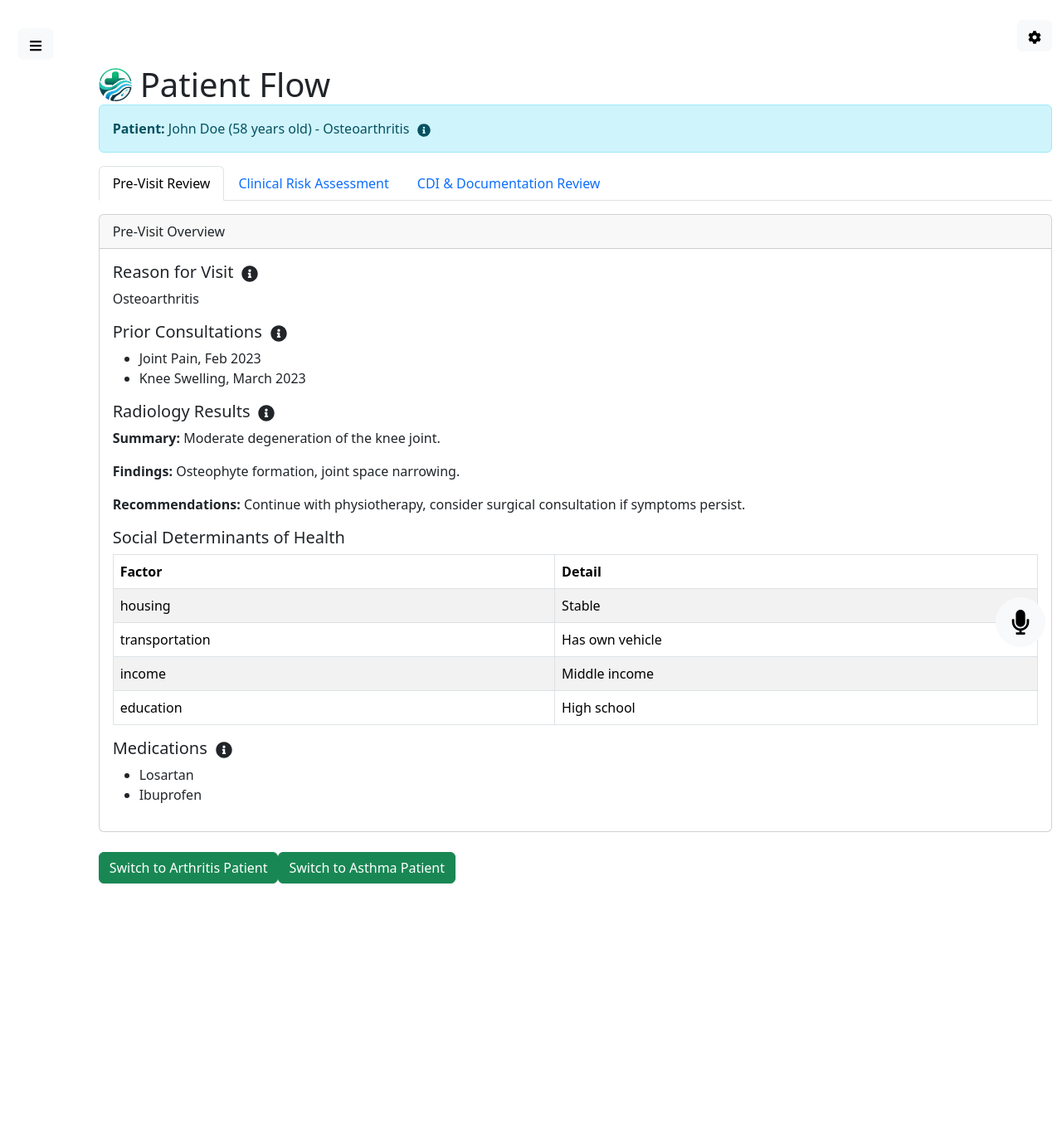
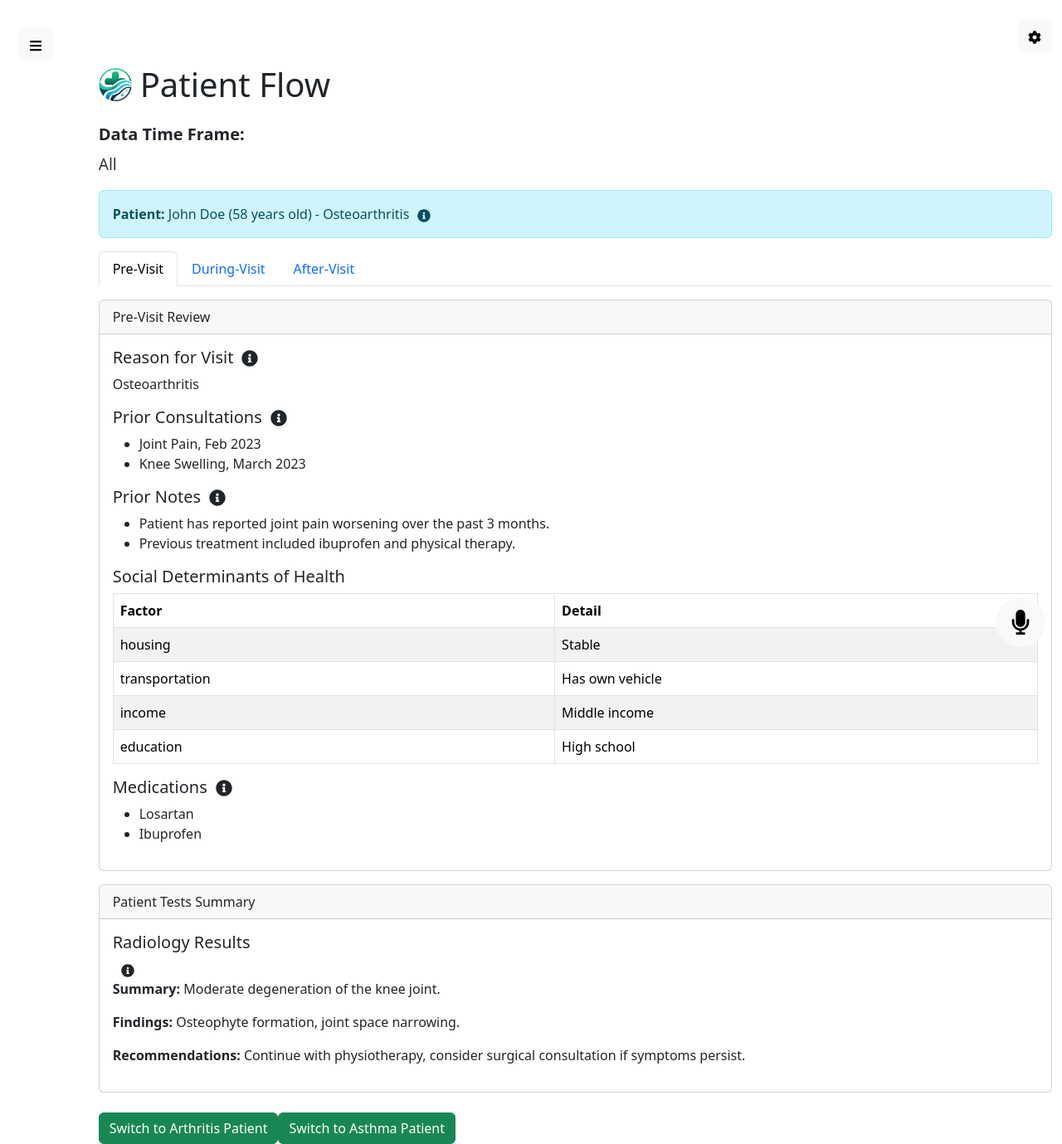
Before and after one commit to shyambhagwat12/patient-care-insights, a React (Create React App) app: page / in a window 1280 px wide. Shown: the whole page at 83% size. Before the commit the page ends 1065 px from the top, so only its background shows below. Built offline with nearby package versions, Linux system fonts and the light colour scheme.

Commit message:
Updated code

```diff
--- a/src/App.js
+++ b/src/App.js
@@ -9,8 +9,9 @@ import ReferenceModal from "./modals/ReferenceModal";
 import SettingsModal from "./modals/SettingsModal";
 import RuleModal from "./modals/RuleModal";
 import ContextModal from "./modals/ContextModal";
+import DurationModal from "./modals/DurationModal";
 import Dictation from "./Dictation";
-import BrandLabel from "./BrandLabel";  // Import the new BrandLabel component
+import BrandLabel from "./BrandLabel";
 import { patients, clinicalInsights, referenceData } from "./data";
 
 function App() {
@@ -20,6 +21,8 @@ function App() {
   const [showSettingsModal, setShowSettingsModal] = useState(false);
   const [showRuleModal, setShowRuleModal] = useState(false);
   const [showContextModal, setShowContextModal] = useState(false);
+  const [showDurationModal, setShowDurationModal] = useState(false);
+  const [timeFrame, setTimeFrame] = useState("All");
   const [showDictation, setShowDictation] = useState(false);
   const [sidebarExpanded, setSidebarExpanded] = useState(false);
 
@@ -31,14 +34,20 @@ function App() {
     setShowReferenceModal(true);
   };
 
+  const handleDurationSubmit = (selectedTimeFrame) => {
+    setTimeFrame(selectedTimeFrame);
+    setShowDurationModal(false);
+  };
+
   return (
     <div className="container-fluid mt-4">
       <div className="row">
-        <Sidebar
+                <Sidebar
           expanded={sidebarExpanded}
           setExpanded={setSidebarExpanded}
           setShowRuleModal={setShowRuleModal}
           setShowContextModal={setShowContextModal}
+          setShowDurationModal={setShowDurationModal}
         />
         <div className={`col-md-${sidebarExpanded ? 9 : 11}`} style={{ transition: "all 0.3s ease" }}>
           <div className="d-flex justify-content-end mb-3">
@@ -47,18 +56,27 @@ function App() {
             </Button>
           </div>
 
-          {/* Replace the "Patient Care Insights" text with the new BrandLabel component */}
-          <BrandLabel />
+                    <BrandLabel />
 
-          <PatientDetails patient={patient} referenceData={referenceData} handleReferenceClick={handleReferenceClick} />
+                    <div className="time-frame-section mt-4">
+            <h5 style={{ marginBottom: "10px" }}><strong>Data Time Frame:</strong></h5>
+            <p style={{ fontSize: "1.2rem", color: "#333" }}>{timeFrame}</p>
+          </div>
+
+          <PatientDetails
+            patient={patient}
+            referenceData={referenceData}
+            handleReferenceClick={handleReferenceClick}
+          />
           <PatientTabs
             patient={patient}
             insights={insights}
             handleReferenceClick={handleReferenceClick}
             referenceData={referenceData}
+            timeFrame={timeFrame}
           />
 
-          <div className="mt-4">
+                    <div className="mt-4">
             <Button variant="success" onClick={() => setSelectedPatient("arthritis")}>
               Switch to Arthritis Patient
             </Button>
@@ -69,21 +87,19 @@ function App() {
         </div>
       </div>
 
-      <ReferenceModal show={showReferenceModal} onHide={() => setShowReferenceModal(false)} content={referenceContent} />
+            <ReferenceModal show={showReferenceModal} onHide={() => setShowReferenceModal(false)} content={referenceContent} />
       <SettingsModal show={showSettingsModal} onHide={() => setShowSettingsModal(false)} />
       <RuleModal show={showRuleModal} onHide={() => setShowRuleModal(false)} />
       <ContextModal show={showContextModal} onHide={() => setShowContextModal(false)} />
+      <DurationModal
+        show={showDurationModal}
+        onHide={() => setShowDurationModal(false)}
+        onSubmit={handleDurationSubmit}
+      />
       <Dictation show={showDictation} onHide={() => setShowDictation(false)} />
       <Button
         variant="light"
-        style={{
-          position: "fixed",
-          bottom: "20px",
-          right: "20px",
-          borderRadius: "50%",
-          width: "60px",
-          height: "60px",
-        }}
+        style={{ position: "fixed", bottom: "20px", right: "20px", borderRadius: "50%", width: "60px", height: "60px" }}
         onClick={() => setShowDictation(!showDictation)}
       >
         <FaMicrophone size={30} />
--- a/src/BrandLabel.js
+++ b/src/BrandLabel.js
@@ -1,15 +1,13 @@
 import React from 'react';
 
-// Assuming patient_flow.png is in the same folder or can be imported
-import patientFlowIcon from './patient_flow.png'; // Update the path to the actual location of your image
+
+import patientFlowIcon from './patient_flow.png';
 
 const BrandLabel = () => {
   return (
     <div className="d-flex align-items-center">
-      {/* Icon */}
-      <img src={patientFlowIcon} alt="Patient Flow Icon" style={{ width: '40px', height: '40px', marginRight: '10px' }} />
-      {/* Branded Text */}
-      <h1 style={{ margin: 0 }}>Patient Flow</h1>
+            <img src={patientFlowIcon} alt="Patient Flow Icon" style={{ width: '40px', height: '40px', marginRight: '10px' }} />
+            <h1 style={{ margin: 0 }}>Patient Flow</h1>
     </div>
   );
 };
--- a/src/PatientTabs.js
+++ b/src/PatientTabs.js
@@ -4,10 +4,9 @@ import { FaInfoCircle } from "react-icons/fa";
 
 const PatientTabs = ({ patient, insights, handleReferenceClick, referenceData }) => (
   <Tabs defaultActiveKey="preVisit" id="visit-tabs">
-    {/* Pre-Visit */}
-    <Tab eventKey="preVisit" title="Pre-Visit Review">
+        <Tab eventKey="preVisit" title="Pre-Visit">
       <Card className="mt-3">
-        <Card.Header>Pre-Visit Overview</Card.Header>
+        <Card.Header>Pre-Visit Review</Card.Header>
         <Card.Body>
           <h5>
             Reason for Visit
@@ -34,22 +33,22 @@ const PatientTabs = ({ patient, insights, handleReferenceClick, referenceData })
           </ul>
 
           <h5>
-            Radiology Results
+            Prior Notes
             <FaInfoCircle
-              onClick={() => handleReferenceClick(referenceData.radiologySummary)}
+              onClick={() => handleReferenceClick(referenceData.priorNotes)}
               style={{ cursor: "pointer", marginLeft: "10px" }}
               title="See reference"
             />
           </h5>
-          <p>
-            <strong>Summary:</strong> {patient.radiology.summary}
-          </p>
-          <p>
-            <strong>Findings:</strong> {patient.radiology.findings}
-          </p>
-          <p>
-            <strong>Recommendations:</strong> {patient.radiology.recommendations}
-          </p>
+          <ul>
+            {patient.priorNotes ? (
+              patient.priorNotes.map((note, index) => (
+                <li key={index}>{note}</li>
+              ))
+            ) : (
+              <p>No prior notes available.</p>
+            )}
+          </ul>
 
           <h5>Social Determinants of Health</h5>
           <Table striped bordered hover>
@@ -84,12 +83,32 @@ const PatientTabs = ({ patient, insights, handleReferenceClick, referenceData })
           </ul>
         </Card.Body>
       </Card>
+
+      <Card className="mt-3">
+        <Card.Header>Patient Tests Summary</Card.Header>
+        <Card.Body>
+          <h5>Radiology Results</h5>
+          <FaInfoCircle
+            onClick={() => handleReferenceClick(referenceData.radiologySummary)}
+            style={{ cursor: "pointer", marginLeft: "10px" }}
+            title="See reference"
+          />
+          <p>
+            <strong>Summary:</strong> {patient.radiology.summary}
+          </p>
+          <p>
+            <strong>Findings:</strong> {patient.radiology.findings}
+          </p>
+          <p>
+            <strong>Recommendations:</strong> {patient.radiology.recommendations}
+          </p>
+        </Card.Body>
+      </Card>
     </Tab>
 
-    {/* During Visit */}
-    <Tab eventKey="duringVisit" title="Clinical Risk Assessment">
+        <Tab eventKey="duringVisit" title="During-Visit">
       <Card className="mt-3">
-        <Card.Header>During Visit: Clinical Risk Assessment</Card.Header>
+        <Card.Header>Clinical Risk Assessment</Card.Header>
         <Card.Body>
           <h5>Existing Conditions</h5>
           <ul>
@@ -144,10 +163,9 @@ const PatientTabs = ({ patient, insights, handleReferenceClick, referenceData })
       </Card>
     </Tab>
 
-    {/* Post-Visit */}
-    <Tab eventKey="postVisit" title="CDI & Documentation Review">
+        <Tab eventKey="postVisit" title="After-Visit">
       <Card className="mt-3">
-        <Card.Header>Post-Visit: CDI & Documentation Improvement</Card.Header>
+        <Card.Header>CDI & Documentation Review</Card.Header>
         <Card.Body>
           <h5>CDI Insights</h5>
           <Alert variant="info">
--- a/src/Sidebar.js
+++ b/src/Sidebar.js
@@ -16,8 +16,7 @@ const Sidebar = ({ expanded, setExpanded, setShowRuleModal, setShowContextModal,
           <li className="list-group-item" onClick={() => setShowContextModal(true)} style={{ cursor: "pointer" }}>
             Patient Context
           </li>
-          {/* New menu item for Data Duration */}
-          <li className="list-group-item" onClick={() => setShowDurationModal(true)} style={{ cursor: "pointer" }}>
+                    <li className="list-group-item" onClick={() => setShowDurationModal(true)} style={{ cursor: "pointer" }}>
             Data Duration Settings
           </li>
         </ul>
--- a/src/data.js
+++ b/src/data.js
@@ -10,6 +10,10 @@ export const patients = {
       education: "High school",
     },
     priorConsultations: ["Joint Pain, Feb 2023", "Knee Swelling, March 2023"],
+    priorNotes: [
+      "Patient has reported joint pain worsening over the past 3 months.",
+      "Previous treatment included ibuprofen and physical therapy."
+    ], // Adding Prior Notes for Arthritis
     radiology: {
       summary: "Moderate degeneration of the knee joint.",
       findings: "Osteophyte formation, joint space narrowing.",
@@ -36,6 +40,10 @@ export const patients = {
       education: "College graduate",
     },
     priorConsultations: ["Asthma attack, March 2023", "Breathing difficulties, May 2023"],
+    priorNotes: [
+      "Patient's asthma has been managed with inhalers, with increasing difficulty during the pollen season.",
+      "Last visit included prescription of a stronger antihistamine."
+    ], // Adding Prior Notes for Asthma
     radiology: {
       summary: "Normal chest X-ray.",
       findings: "No acute infection. Mild bronchial thickening.",
--- a/src/index.js
+++ b/src/index.js
@@ -11,7 +11,7 @@ root.render(
   </React.StrictMode>
 );
 
-// If you want to start measuring performance in your app, pass a function
-// to log results (for example: reportWebVitals(console.log))
-// or send to an analytics endpoint. Learn more: https://bit.ly/CRA-vitals
+
+
+
 reportWebVitals();
--- a/src/modals/DurationModal.js
+++ b/src/modals/DurationModal.js
@@ -5,7 +5,7 @@ const DurationModal = ({ show, onHide, onSubmit }) => {
   const [selectedTimeFrame, setSelectedTimeFrame] = useState("All");
 
   const handleSubmit = () => {
-    onSubmit(selectedTimeFrame); // Pass the selected time frame back to the App component
+    onSubmit(selectedTimeFrame);
   };
 
   return (
```
Also changed, not shown: src/setupTests.js (+4 -4 lines), src/logo.svg.
